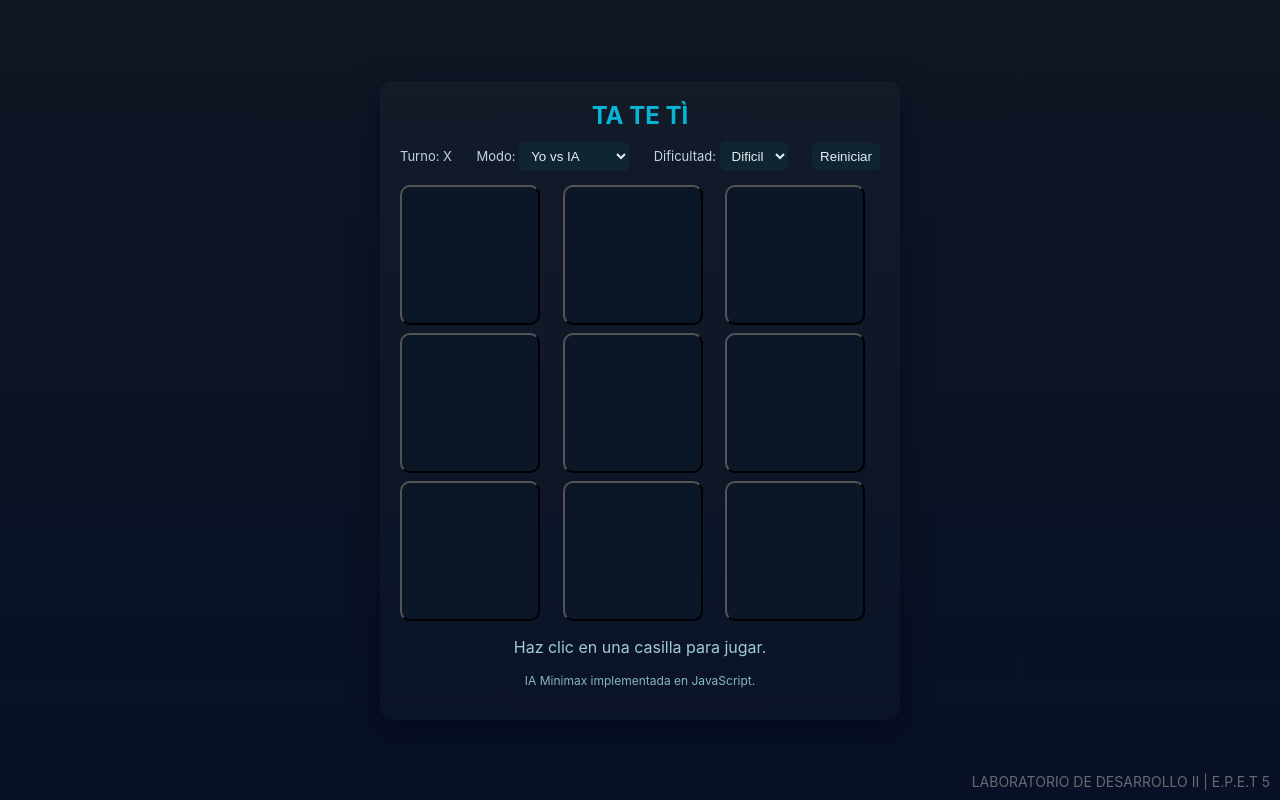
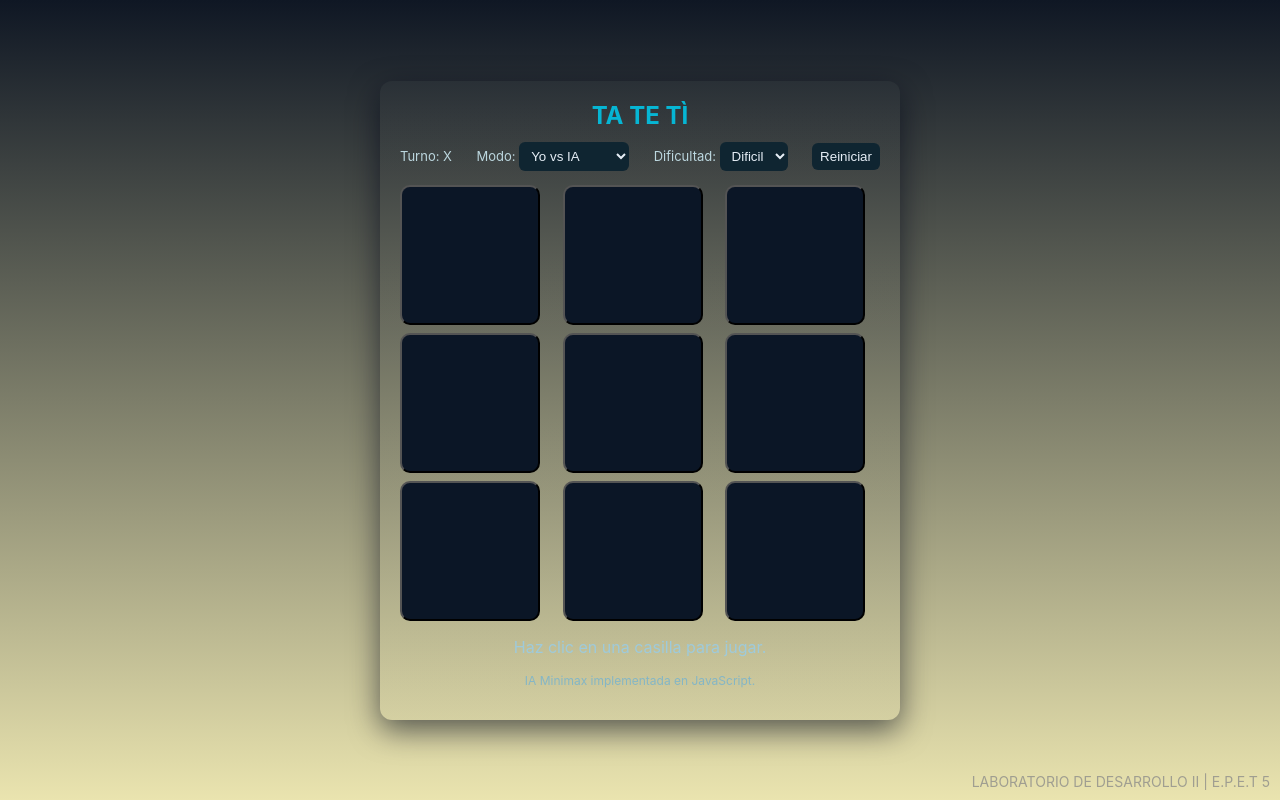
Before and after one commit to Yogurssito/X, a plain HTML site: page index.html in a window 1280 px wide. Drawn offline with Linux system fonts and the light colour scheme.

Commit message:
Update style.css

```diff
--- a/style.css
+++ b/style.css
@@ -20,7 +20,7 @@
 body{
   margin:0;
   font-family:Inter,ui-sans-serif,system-ui,-apple-system,'Segoe UI',Roboto,'Helvetica Neue',Arial;
-  background:linear-gradient(180deg,var(--bg),#071025);
+  background:linear-gradient(180deg,var(--bg),#EAE4AF);
   color:var(--text);
   min-height:100vh;
   display:flex;
```
